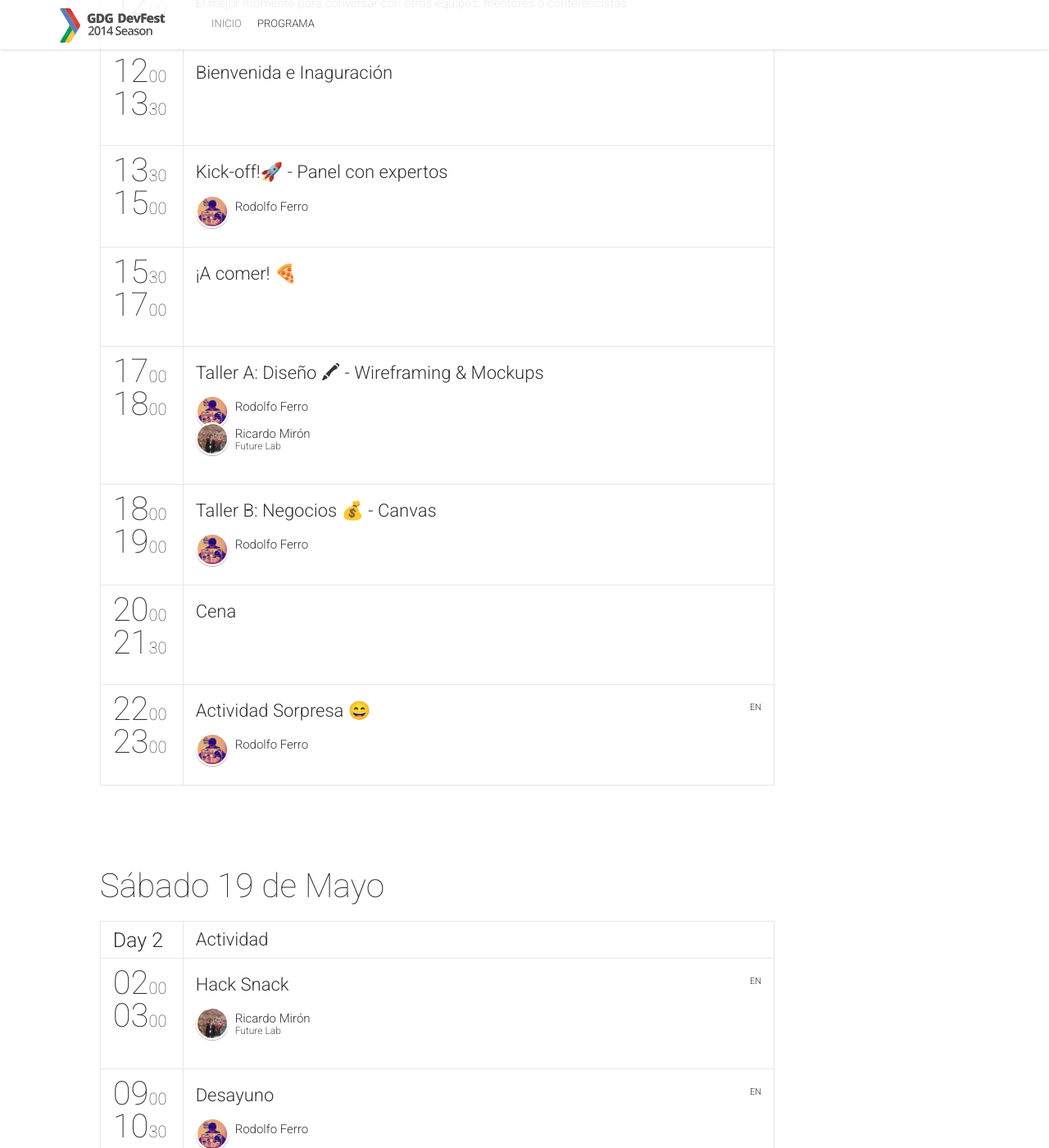
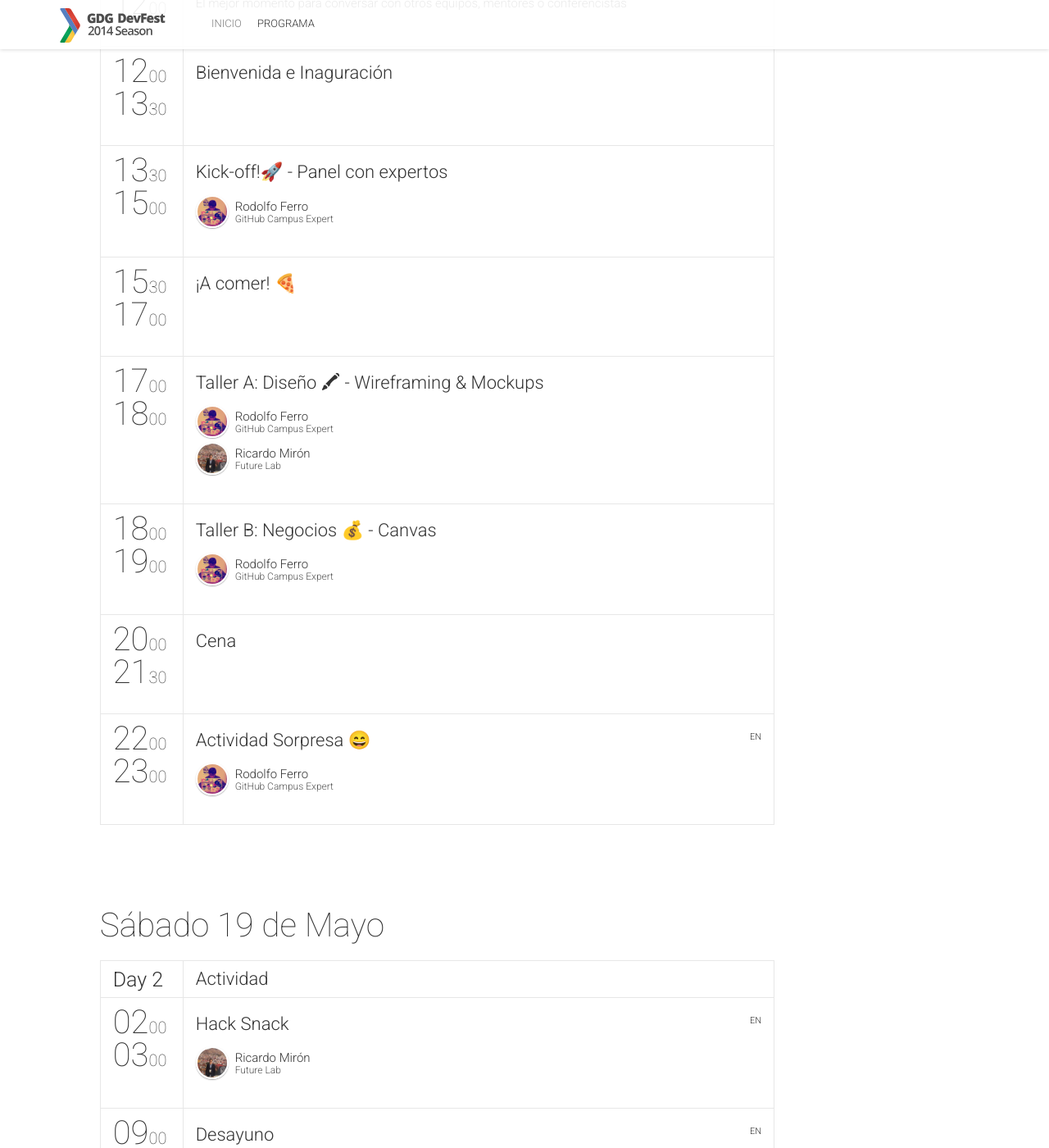
Before and after one commit to futurelabmx/GuanaHacks, a Jekyll site: the page built from schedule.html, in a window 1280 px wide and 1400 px high, scrolled down 644 px. Shown: the whole window at 82% size. Built offline with Jekyll 4.4.1, drawn with Linux system fonts in a browser that asks for light colours; nearby versions of some CDN libraries; comment, search, counter and statistics services are not loaded; some of the changed text lies outside the part shown.

Commit message:
Added _data changes.

```diff
--- a/_data/speakers.yml
+++ b/_data/speakers.yml
@@ -2,7 +2,7 @@
   id: 1
   name: "Rodolfo"
   surname: "Ferro"
-  ompany: "Future Lab"
+  company: "GitHub Campus Expert"
   title: "Estudiante de Matematicas Tech lead  GitHub Campus Expert"
   bio: 'You may call me Rod'
   thumbnailUrl: RodolfoFerro.jpg
@@ -24,8 +24,8 @@
     - {name: "site", link: "https://www.linkedin.com/in/ricardomiron/"}
     - {name: "twitter", link: "https://twitter.com/dmytrodanylyk"}
     - {name: "github", link: "https://github.com/ricardomiron"}
- -
-#   id: 3
+# -
+#  id: 3
 #   name: "Omar"
 #   surname: "Purata"
 #   company: "Universidad de Guanajuato"
```
Also changed, not shown: _data/judges.yml (line endings or trailing spaces).
